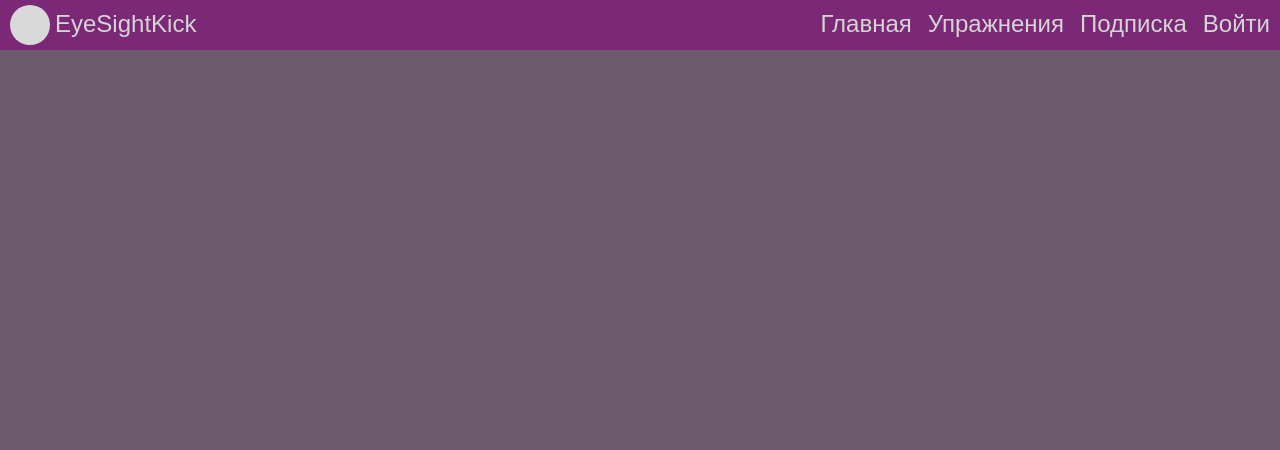
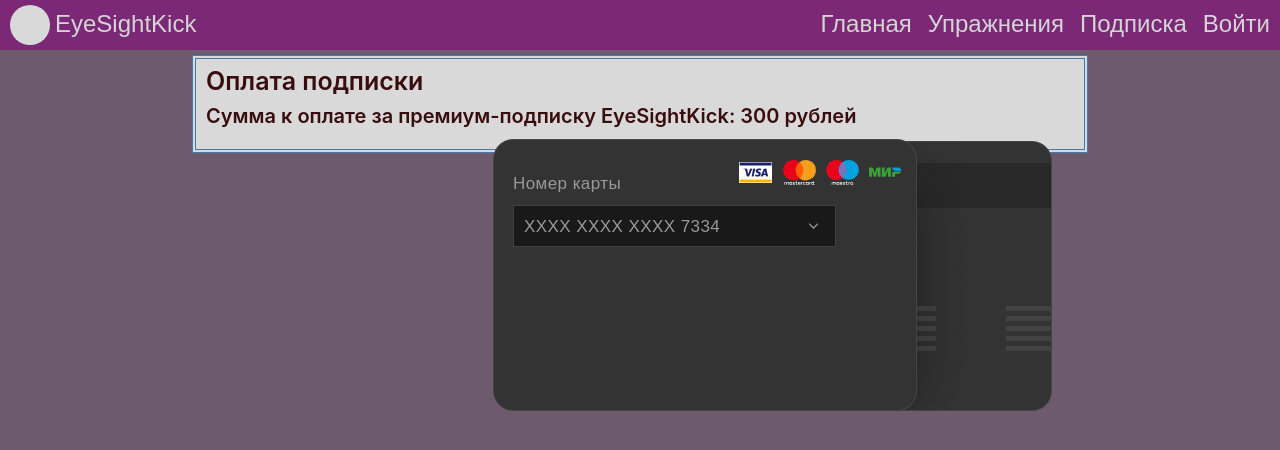
Before and after one commit to MatveyOleynikov/matveyoleynikov.github.io, a plain HTML site: page subscription.html in a window 1280 px wide. Drawn offline with Linux system fonts and the light colour scheme.

Commit message:
made card_number and card_icons

```diff
--- a/style.css
+++ b/style.css
@@ -108,3 +108,135 @@
 .icon a:hover{
     text-decoration: none;
 }
+
+.main-information-content{
+    font-family: 'Inter';
+    font-style: normal;
+    font-weight: 600;
+    font-size: 15px;
+    line-height: 25px;
+
+    color: #380D0D;
+}
+
+.subscription-content{
+    font-family: 'Inter';
+    font-style: normal;
+    font-weight: 600;
+    font-size: 15px;
+    line-height: 25px;
+
+    color: #380D0D;
+}
+
+.custom-card {
+    float: right;
+    margin-right: 22px;
+    position: relative;
+    width: 559px;
+    height: 272px;
+    background: url(images/view-card.png) no-repeat;
+    font-size: 17px;
+    font-size: 1.0625rem;
+    line-height: 30px;
+    line-height: 1.875rem;
+}
+
+.custom-card__payment-system-icons{
+    padding-top: 20px;
+}
+
+.custom-icon {
+    display: inline-block;
+    vertical-align: middle;
+}
+
+.custom-icon_name_maestro {
+    width: 33px;
+    height: 26px;
+    background: url(images/maestro.svg) no-repeat;
+}
+
+.custom-icon_name_mir {
+    width: 33px;
+    height: 26px;
+    background: url(images/mir.svg) no-repeat;
+}
+
+.custom-icon_name_mastercard {
+    width: 33px;
+    height: 26px;
+    background: url(images/mastercard.svg) no-repeat;
+}
+
+.custom-icon_name_visa {
+    width: 33px;
+    height: 26px;
+    background: url(images/visa.png) no-repeat;
+    background-size: 100%;
+    background-position: center;
+}
+
+.custom-select__select {
+    appearance: none;
+    /*display: none;*/
+}
+
+.custom-select__button_theme_dark {
+    width: 323px;
+    border: 1px solid #414141;
+    background: url(images/list.png) center right no-repeat #191919;
+    font-size: 17px;
+    font-size: 1.0625rem;
+    letter-spacing: inherit;
+}
+
+.custom-select__button_theme_dark, .custom-select__dropdown-item_theme_dark {
+    font-family: WarheliosCondC,Arial,Helvetica,sans-serif;
+    height: 42px;
+    line-height: 42px;
+    line-height: 2.625rem;
+    box-sizing: border-box;
+    padding: 0 10px;
+    cursor: pointer;
+    color: #999;
+    text-align: left;
+}
+
+.custom-control__label {
+    display: block;
+    margin-bottom: 6px;
+}
+
+.custom-card__payment-system-icon_name_mir {
+    right: 150px;
+}
+
+.custom-card__payment-system-icon_name_maestro {
+    right: 193px;
+}
+
+.custom-card__payment-system-icon_name_mastercard {
+    right: 236px;
+}
+
+.custom-card__payment-system-icon_name_visa {
+    right: 280px;
+}
+
+.custom-card__payment-system-icon {
+    transition: opacity .3s ease-in-out,right .3s ease-in-out;
+    position: absolute;
+}
+
+.custom-card__number {
+    margin-left: 20px;
+    padding-top: 10px;
+    background-repeat: no-repeat;
+    background-position: top center;
+    color: #999;
+    font-family: WarheliosCondC,Arial,Helvetica,sans-serif;
+    font-size: 17px;
+    font-size: 1.0625rem;
+    letter-spacing: .43px;
+}
--- a/subscription.html
+++ b/subscription.html
@@ -27,5 +27,39 @@
 
         </nav>
     </header>
+
+    <section class="main-information">
+        <article class="subscription-content">
+            <p style="font-size: 25px; margin-bottom: 10px;">
+                Оплата подписки
+            </p>
+
+            <p style="font-size: 20px; margin-bottom: 10px;">
+                Сумма к оплате за премиум-подписку EyeSightKick: 300 рублей
+            </p>
+        </article>
+
+        <article class="custom-card">
+            <div class="custom-card__payment-system-icons">
+                <span class="custom-icon custom-icon_name_visa custom-card__payment-system-icon custom-card__payment-system-icon_name_visa"></span>
+                <span class="custom-icon custom-icon_name_maestro custom-card__payment-system-icon custom-card__payment-system-icon_name_maestro"></span>
+                <span class="custom-icon custom-icon_name_mastercard custom-card__payment-system-icon custom-card__payment-system-icon_name_mastercard"></span>
+                <span class="custom-icon custom-icon_name_mir custom-card__payment-system-icon custom-card__payment-system-icon_name_mir"></span>
+            </div>
+            <div class="custom-card__number">
+                <label class="custom-control__label">Номер карты</label>
+                <select class="custom-select__select custom-button custom-select__button custom-select__button_theme_dark custom-select__button_preselect_yes custom-select__button_autoclosable_yes custom-select__button_type_changeable i-bem custom-button_js_inited">
+                    <option value="" class="custom-select__option">
+                        XXXX XXXX XXXX 7334
+                    </option>
+                    <option value="" class="custom-select__option">
+                        XXXX XXXX XXXX 9449
+                    </option>
+                </select>
+                </div>
+            </div>
+        </article>
+    </section>
+
 </body>
 </html>
```
Also changed, not shown: index.html (+3 -1 lines), images/list.png (added), images/maestro.svg (added), images/mastercard.svg (added), images/mir.svg (added), images/view-card.png (added), images/visa.png (added).
